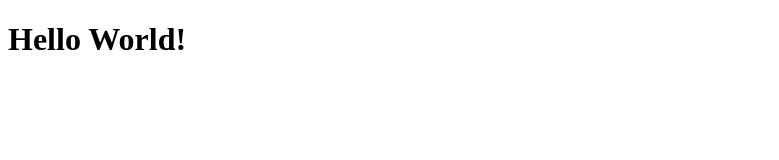
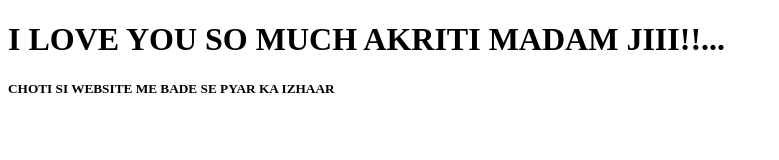
Before and after one commit to AyushAwasthi2384/Webdev-Tuts, a plain HTML site: page tut1/index.html in a window 1280 px wide. Shown: the whole page, without its empty margins (0-779 px from the left). Drawn offline with Linux system fonts and the light colour scheme.

Commit message:
Update index.html

```diff
--- a/tut1/index.html
+++ b/tut1/index.html
@@ -7,7 +7,8 @@
 </head>
 <body>
     <h1>
-        Hello World!
+        I LOVE YOU SO MUCH AKRITI MADAM JIII!!...
     </h1>
+    <h5>CHOTI SI WEBSITE ME BADE SE PYAR KA IZHAAR</h5>
 </body>
 </html>
```
